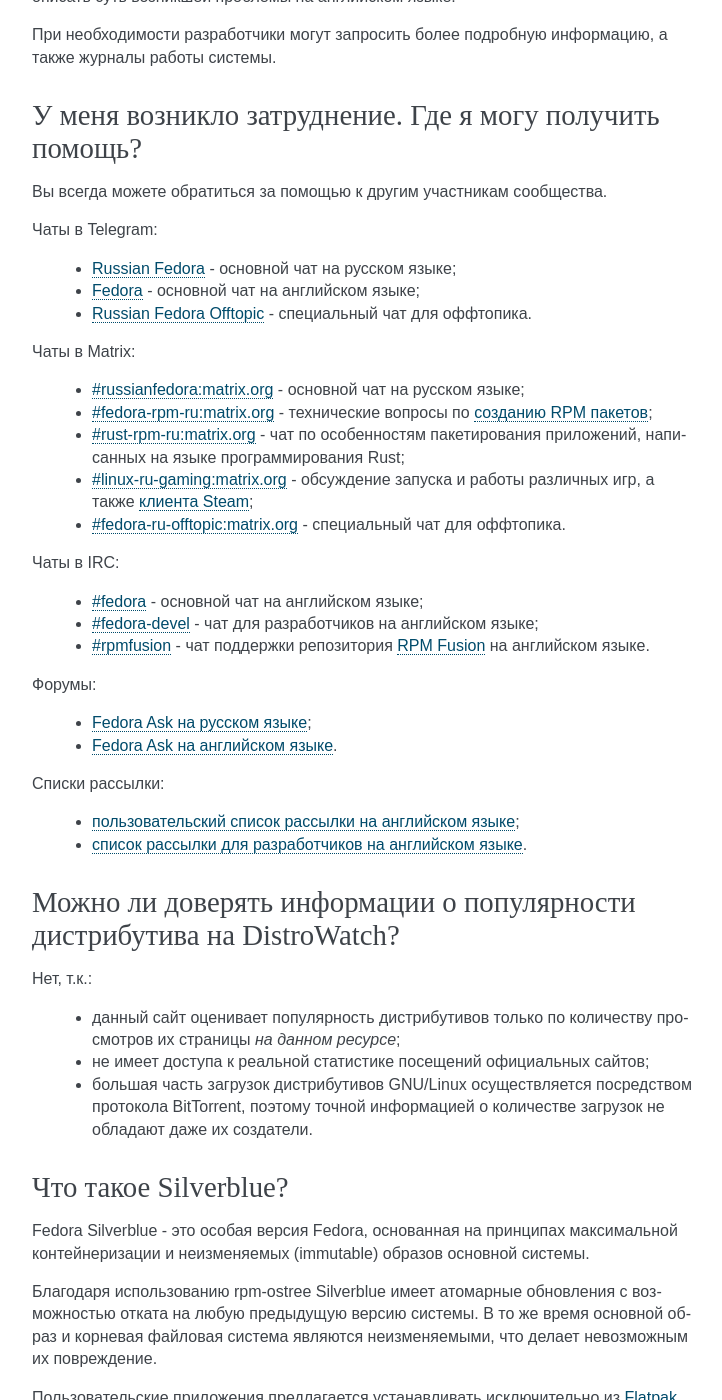
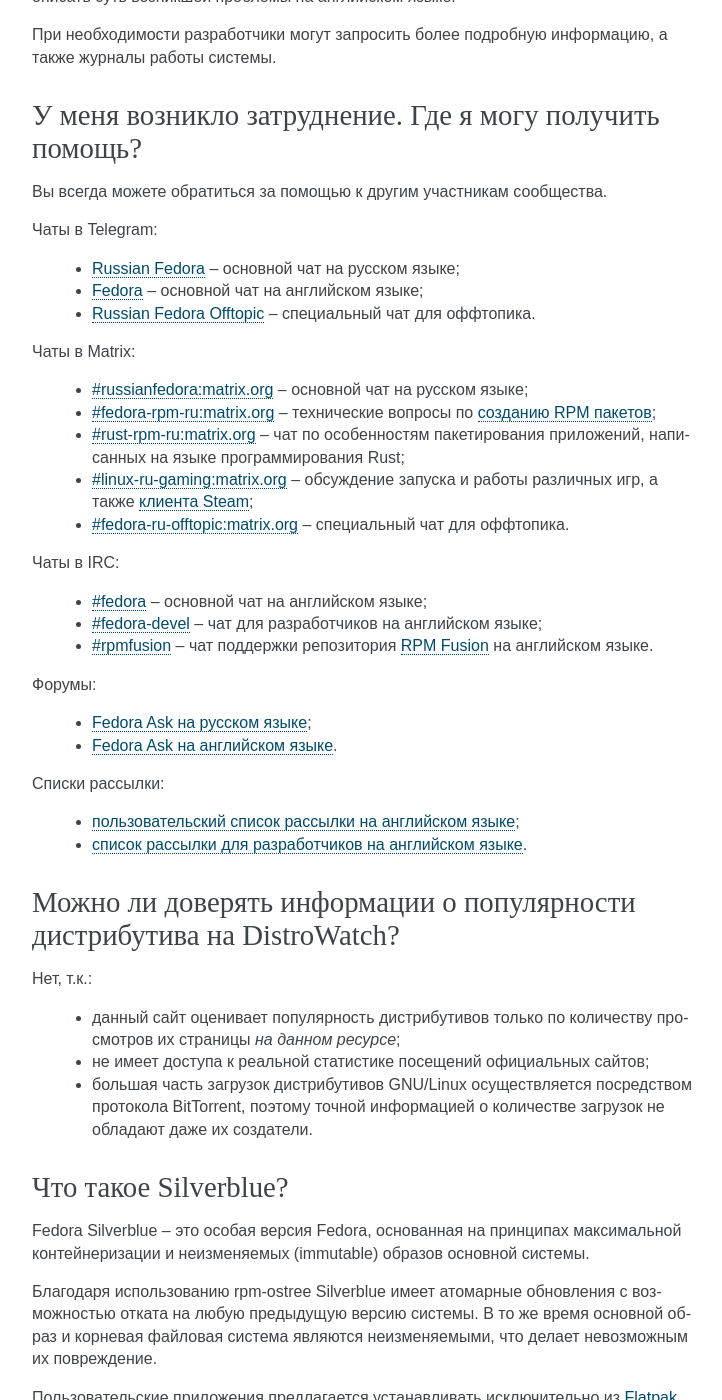
Before and after one commit to RussianFedora/FAQ, a Sphinx documentation site: the page built from source/generic-info.rst, in a window 1280 px wide and 1400 px high, scrolled down 3721 px. Shown: the whole window, without its empty margins (388-1110 px from the left). Built offline with Sphinx 7.4.7, drawn with Linux system fonts in a browser that asks for light colours; some of the changed text lies outside the part shown.

```diff
--- a/source/generic-info.rst
+++ b/source/generic-info.rst
@@ -17,7 +17,7 @@
 Что такое Fedora?
 ====================
 
-Fedora - это один из дистрибутивов GNU/Linux, разрабатываемый сообществом и спонсируемый :ref:`компанией Red Hat <rh-contribution>`.
+Fedora -- это один из дистрибутивов GNU/Linux, разрабатываемый сообществом и спонсируемый :ref:`компанией Red Hat <rh-contribution>`.
 
 .. index:: fedora, red hat
 .. _rh-contribution:
@@ -37,7 +37,7 @@ Red Hat является основным спонсором дистрибут
 Что такое FESCo?
 ===================
 
-FESCo - `Fedora Engineering Steering Committee <https://docs.fedoraproject.org/en-US/fesco/>`__. Это избираемый :ref:`общим голосованием <elections>` орган, занимающийся непосредственным управлением и развитием дистрибутива.
+FESCo -- `Fedora Engineering Steering Committee <https://docs.fedoraproject.org/en-US/fesco/>`__. Это избираемый :ref:`общим голосованием <elections>` орган, занимающийся непосредственным управлением и развитием дистрибутива.
 
 Основные задачи комитета:
 
@@ -89,7 +89,7 @@ FESCo - `Fedora Engineering Steering Committee <https://docs.fedoraproject.org/e
 В чём отличие от других дистрибутивов?
 ==========================================
 
-Fedora - это `bleeding edge <https://en.wikipedia.org/wiki/Bleeding_edge_technology>`__ дистрибутив. Он всегда находится на острие прогресса. Сначала новые разработки появляются здесь и лишь спустя определённое время в остальных дистрибутивах. Из-за этого некоторые называют федору «тестовым полигоном», но это в корне неверно, ибо :ref:`релизы <supported>` достаточно стабильны.
+Fedora -- это `bleeding edge <https://en.wikipedia.org/wiki/Bleeding_edge_technology>`__ дистрибутив. Он всегда находится на острие прогресса. Сначала новые разработки появляются здесь и лишь спустя определённое время в остальных дистрибутивах. Из-за этого некоторые называют федору «тестовым полигоном», но это в корне неверно, ибо :ref:`релизы <supported>` достаточно стабильны.
 
 .. index:: fedora, download, iso, respins
 .. _download:
@@ -187,7 +187,7 @@ Russian Fedora остаётся полноценной частью сообще
 Что такое COPR?
 ==================
 
-Fedora COPR - это бесплатный хостинг для размещения :ref:`пользовательских <copr-use>` репозиториев (аналог AUR в Arch Linux или PPA в Ubuntu).
+Fedora COPR -- это бесплатный хостинг для размещения :ref:`пользовательских <copr-use>` репозиториев (аналог AUR в Arch Linux или PPA в Ubuntu).
 
 .. index:: distribution, russianfedora, rfremix
 .. _rfremix:
@@ -195,7 +195,7 @@ Fedora COPR - это бесплатный хостинг для размещен
 Что такое RFRemix?
 ======================
 
-RFRemix - это ремикс оргинального дистрибутива Fedora с использованием репозиториев :ref:`RPM Fusion <rpmfusion>` и :ref:`Russian Fedora <russian-fedora>`, адаптированный для российских пользователей. На данный момент все релизы устарели и более не поддерживаются.
+RFRemix -- это ремикс оргинального дистрибутива Fedora с использованием репозиториев :ref:`RPM Fusion <rpmfusion>` и :ref:`Russian Fedora <russian-fedora>`, адаптированный для российских пользователей. На данный момент все релизы устарели и более не поддерживаются.
 
 Выпуск RFRemix прекращён, поскольку проект выполнил свою задачу на 100%: все его наработки были приняты в официальные репозитории Fedora, а также RPM Fusion. Мейнтейнеры Russian Fedora теперь являются мейнтейнерами Fedora и RPM Fusion.
 
@@ -221,23 +221,23 @@ RFRemix - это ремикс оргинального дистрибутива
 
 Чаты в Telegram:
 
-  * `Russian Fedora <https://t.me/russianfedora>`__ - основной чат на русском языке;
-  * `Fedora <https://t.me/fedora>`__ - основной чат на английском языке;
-  * `Russian Fedora Offtopic <https://t.me/russianfedora_offtopic>`__ - специальный чат для оффтопика.
+  * `Russian Fedora <https://t.me/russianfedora>`__ -- основной чат на русском языке;
+  * `Fedora <https://t.me/fedora>`__ -- основной чат на английском языке;
+  * `Russian Fedora Offtopic <https://t.me/russianfedora_offtopic>`__ -- специальный чат для оффтопика.
 
 Чаты в Matrix:
 
-  * `#russianfedora:matrix.org <https://matrix.to/#/#russianfedora:matrix.org>`__ - основной чат на русском языке;
-  * `#fedora-rpm-ru:matrix.org <https://matrix.to/#/#fedora-rpm-ru:matrix.org>`__ - технические вопросы по :ref:`созданию RPM пакетов <create-package>`;
-  * `#rust-rpm-ru:matrix.org <https://matrix.to/#/#rust-rpm-ru:matrix.org>`__ - чат по особенностям пакетирования приложений, написанных на языке программирования Rust;
-  * `#linux-ru-gaming:matrix.org <https://matrix.to/#/#linux-ru-gaming:matrix.org>`__ - обсуждение запуска и работы различных игр, а также :ref:`клиента Steam <steam>`;
-  * `#fedora-ru-offtopic:matrix.org <https://matrix.to/#/#fedora-ru-offtopic:matrix.org>`__ - специальный чат для оффтопика.
+  * `#russianfedora:matrix.org <https://matrix.to/#/#russianfedora:matrix.org>`__ -- основной чат на русском языке;
+  * `#fedora-rpm-ru:matrix.org <https://matrix.to/#/#fedora-rpm-ru:matrix.org>`__ -- технические вопросы по :ref:`созданию RPM пакетов <create-package>`;
+  * `#rust-rpm-ru:matrix.org <https://matrix.to/#/#rust-rpm-ru:matrix.org>`__ -- чат по особенностям пакетирования приложений, написанных на языке программирования Rust;
+  * `#linux-ru-gaming:matrix.org <https://matrix.to/#/#linux-ru-gaming:matrix.org>`__ -- обсуждение запуска и работы различных игр, а также :ref:`клиента Steam <steam>`;
+  * `#fedora-ru-offtopic:matrix.org <https://matrix.to/#/#fedora-ru-offtopic:matrix.org>`__ -- специальный чат для оффтопика.
 
 Чаты в IRC:
 
-  * `#fedora <https://webchat.freenode.net/?channels=#fedora>`__ - основной чат на английском языке;
-  * `#fedora-devel <https://webchat.freenode.net/?channels=#fedora-devel>`__ - чат для разработчиков на английском языке;
-  * `#rpmfusion <https://webchat.freenode.net/?channels=#rpmfusion>`__ - чат поддержки репозитория :ref:`RPM Fusion <rpmfusion>` на английском языке.
+  * `#fedora <https://webchat.freenode.net/?channels=#fedora>`__ -- основной чат на английском языке;
+  * `#fedora-devel <https://webchat.freenode.net/?channels=#fedora-devel>`__ -- чат для разработчиков на английском языке;
+  * `#rpmfusion <https://webchat.freenode.net/?channels=#rpmfusion>`__ -- чат поддержки репозитория :ref:`RPM Fusion <rpmfusion>` на английском языке.
 
 Форумы:
 
@@ -267,7 +267,7 @@ RFRemix - это ремикс оргинального дистрибутива
 Что такое Silverblue?
 ========================
 
-Fedora Silverblue - это особая версия Fedora, основанная на принципах максимальной контейнеризации и неизменяемых (immutable) образов основной системы.
+Fedora Silverblue -- это особая версия Fedora, основанная на принципах максимальной контейнеризации и неизменяемых (immutable) образов основной системы.
 
 Благодаря использованию rpm-ostree Silverblue имеет атомарные обновления с возможностью отката на любую предыдущую версию системы. В то же время основной образ и корневая файловая система являются неизменяемыми, что делает невозможным их повреждение.
 
```
